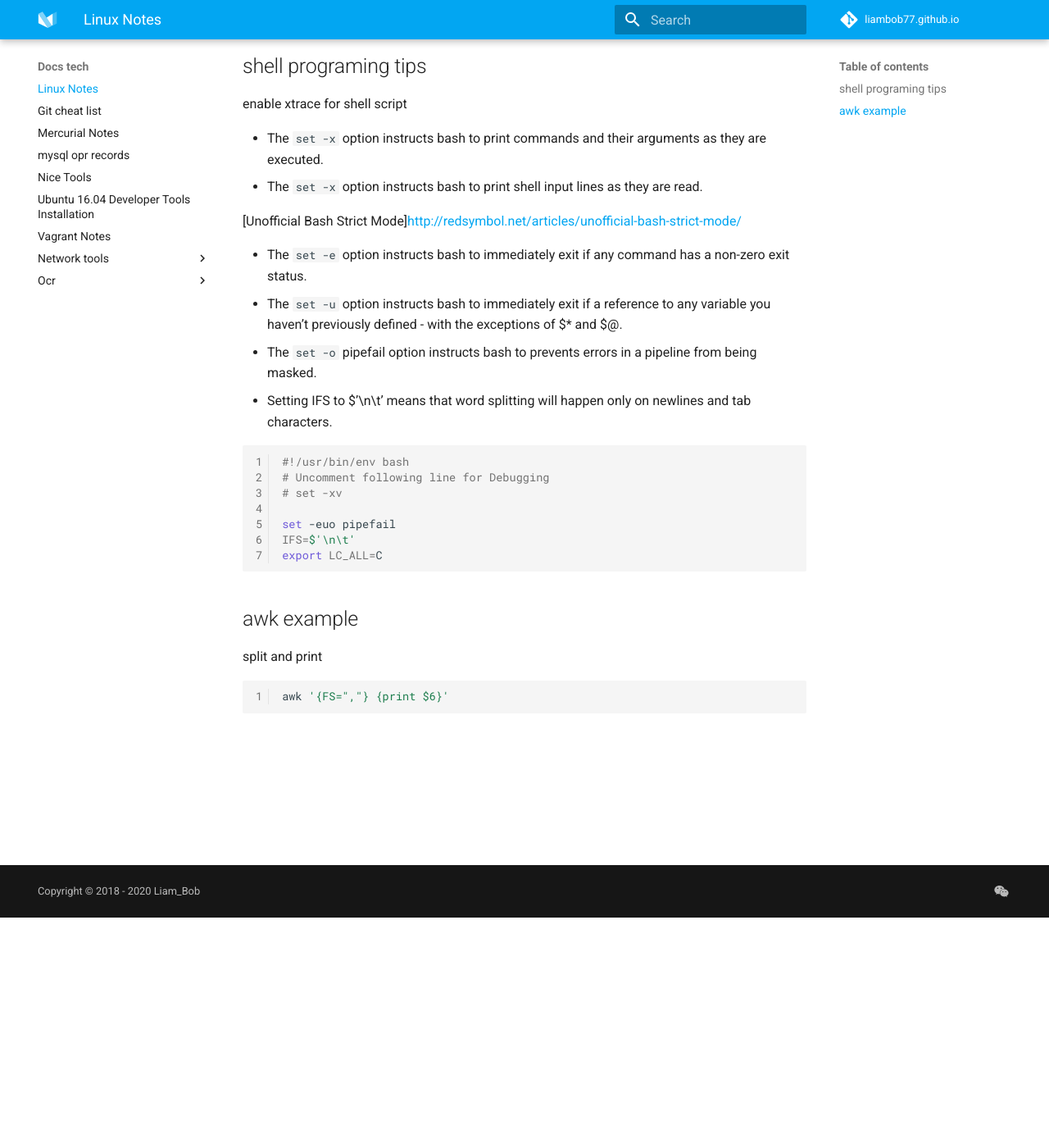
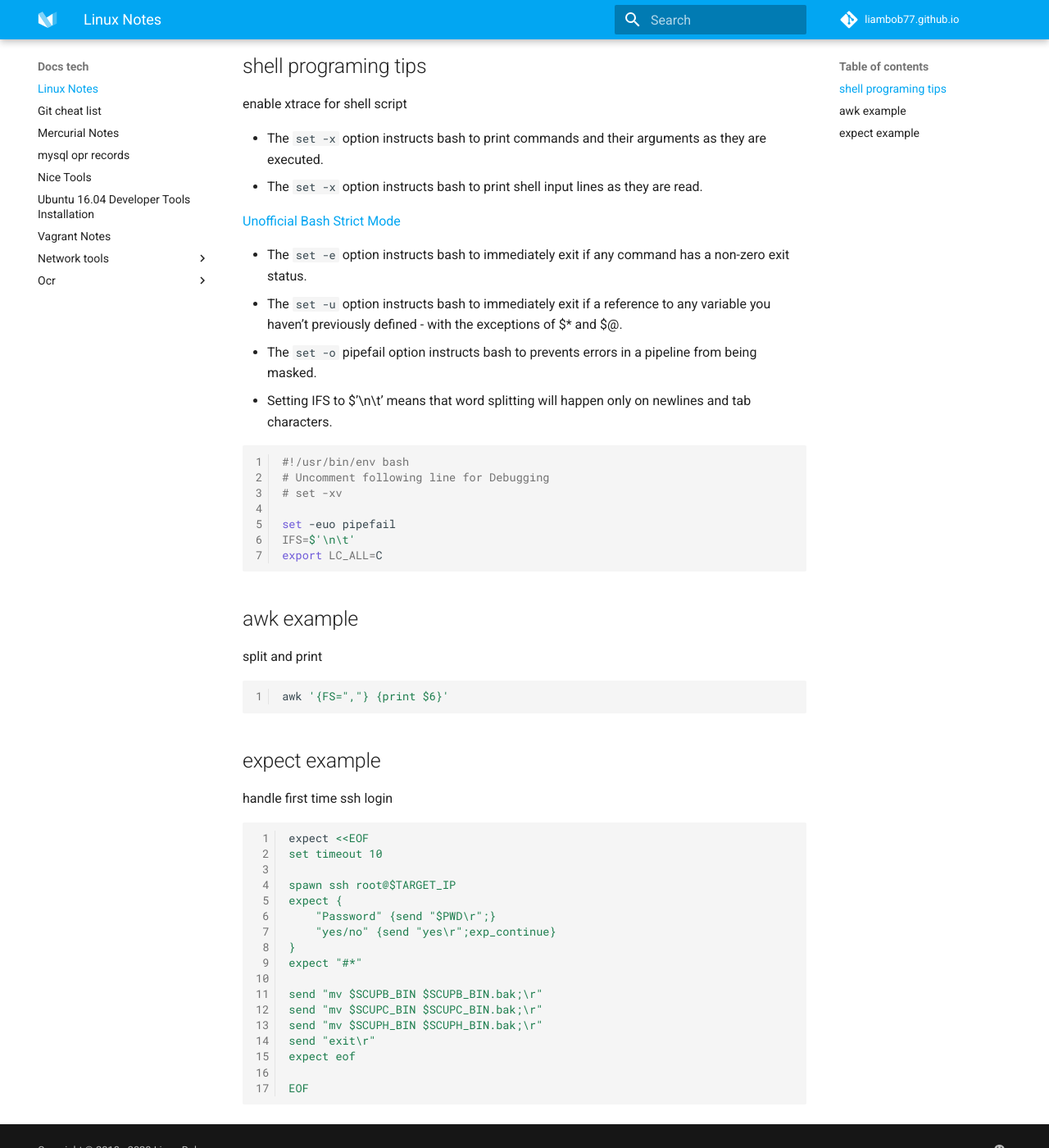
Before and after one commit to liambob77/ruihan.tech, an MkDocs documentation site: the page built from docs/docs_tech/Linux.md, in a window 1280 px wide and 1400 px high, scrolled down 281 px. Shown: the whole window at 82% size. Built offline with MkDocs 1.6.1 and Material for MkDocs 9.7.7, drawn with Linux system fonts in a browser that asks for light colours; comment, search, counter and statistics services are not loaded.

Commit message:
Update Linux.md

````diff
--- a/docs/docs_tech/Linux.md
+++ b/docs/docs_tech/Linux.md
@@ -10,7 +10,7 @@ enable xtrace for shell script
 - The `set -x` option instructs bash to print commands and their arguments as they are executed.
 - The `set -x` option instructs bash to print shell input lines as they are read.
 
-[Unofficial Bash Strict Mode]<http://redsymbol.net/articles/unofficial-bash-strict-mode/>
+[Unofficial Bash Strict Mode](http://redsymbol.net/articles/unofficial-bash-strict-mode/ "Title")
 
 - The `set -e` option instructs bash to immediately exit if any command has a non-zero exit status.
 - The `set -u` option instructs bash to immediately exit if a reference to any variable you haven't previously defined - with the exceptions of $* and $@.
@@ -35,3 +35,27 @@ split and print
 ```bash
 awk '{FS=","} {print $6}'
 ```
+
+## expect example
+
+handle first time ssh login
+
+```bash
+expect <<EOF
+set timeout 10
+
+spawn ssh root@$TARGET_IP
+expect {
+    "Password" {send "$PWD\r";}
+    "yes/no" {send "yes\r";exp_continue}
+}
+expect "#*"
+
+send "mv $SCUPB_BIN $SCUPB_BIN.bak;\r"
+send "mv $SCUPC_BIN $SCUPC_BIN.bak;\r"
+send "mv $SCUPH_BIN $SCUPH_BIN.bak;\r"
+send "exit\r"
+expect eof
+
+EOF
+```
````
